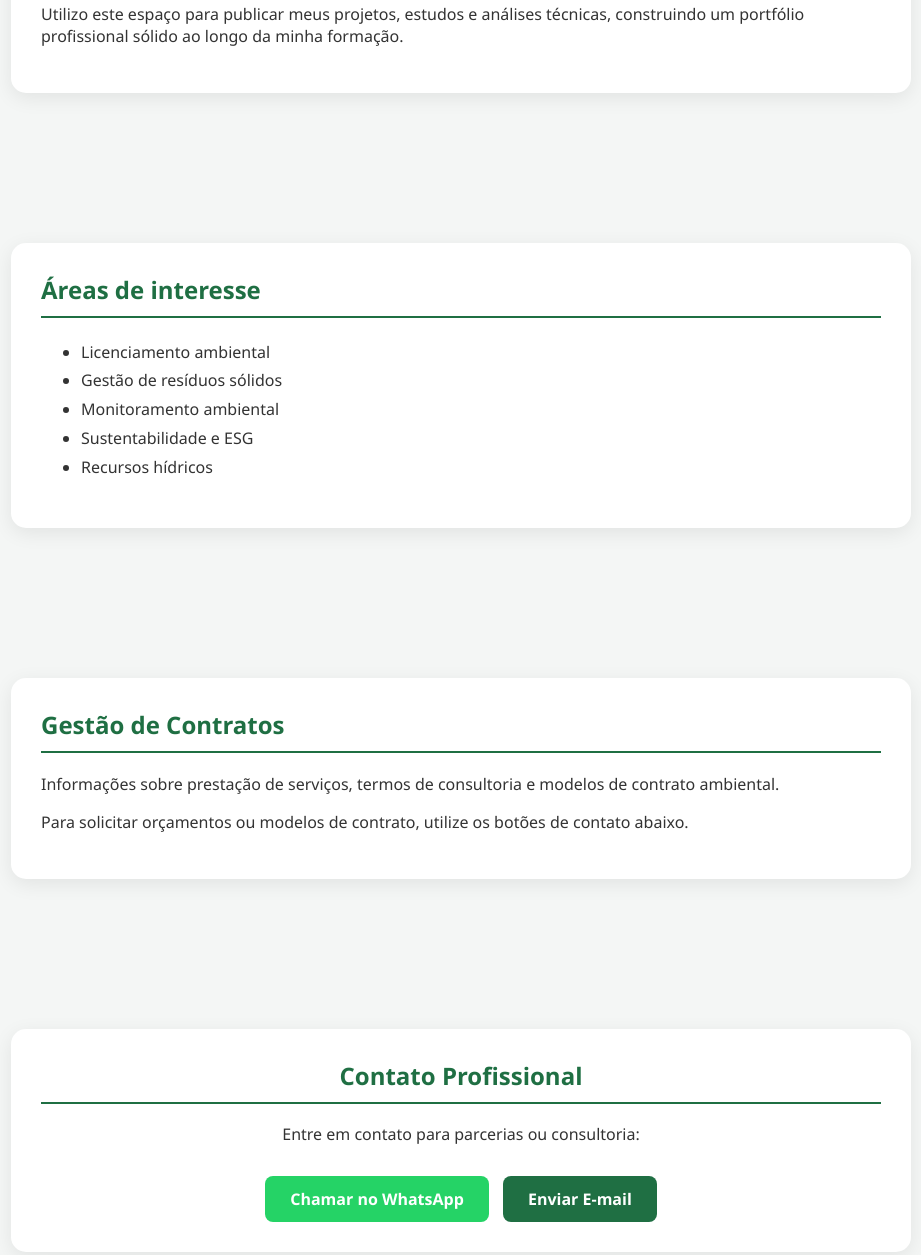
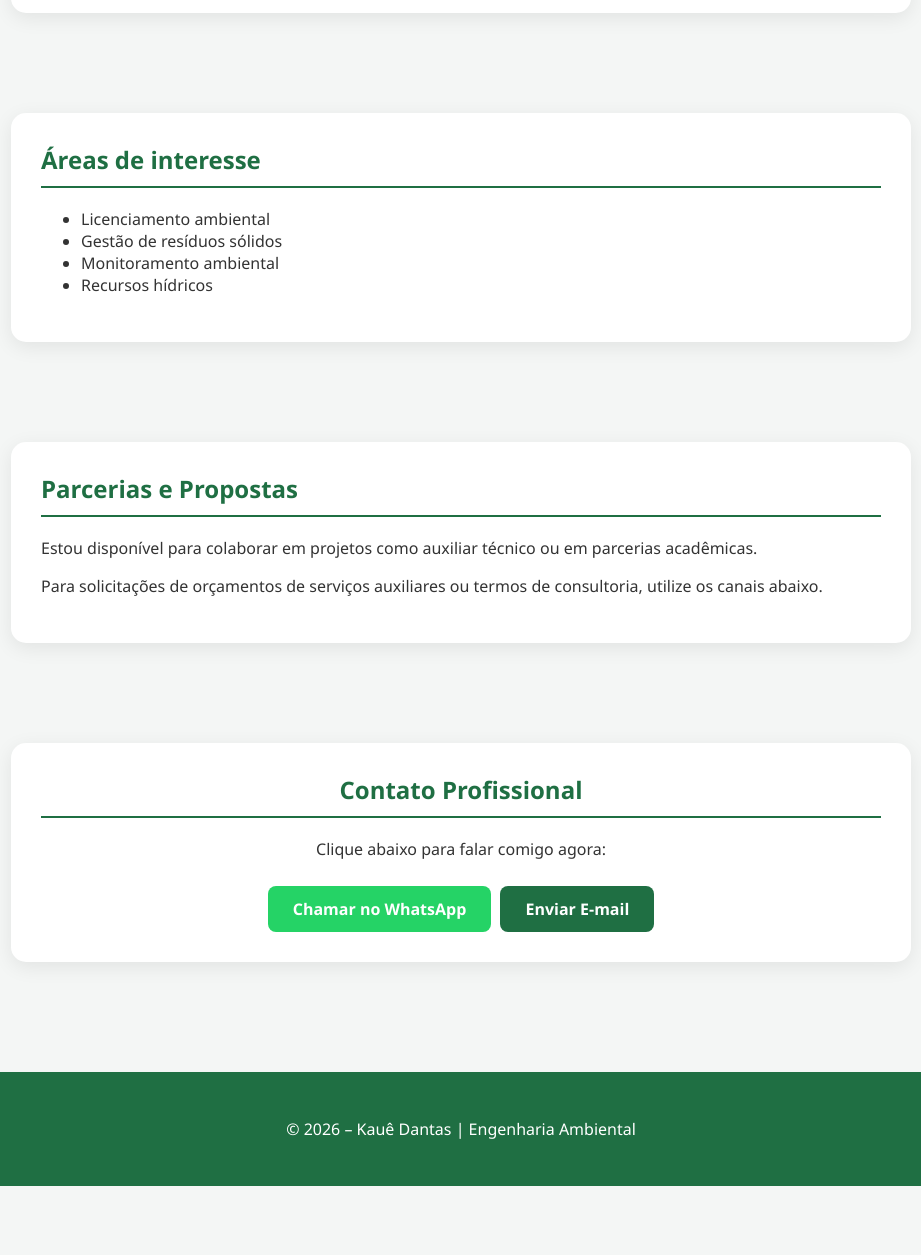
Before and after one commit to patrikdantas/kaue-dantas.ambiental, a plain HTML site: page index.html in a window 1280 px wide. Shown: the part 548-1803 px from the top of the page, without its empty margins (179-1100 px from the left). After the commit the page ends 1734 px from the top, so only its background shows below. Drawn offline with Linux system fonts and the light colour scheme.

Commit message:
index.html

```diff
--- a/index.html
+++ b/index.html
@@ -8,14 +8,13 @@
         body { margin: 0; font-family: 'Segoe UI', Arial, sans-serif; background-color: #f4f6f5; color: #333; scroll-behavior: smooth; }
         header { background-color: #1f6f43; color: white; padding: 80px 20px; text-align: center; }
         nav { background: white; padding: 15px; text-align: center; position: sticky; top: 0; box-shadow: 0 2px 10px rgba(0,0,0,0.1); z-index: 1000; }
-        nav a { margin: 0 15px; text-decoration: none; color: #1f6f43; font-weight: bold; font-size: 16px; }
-        section { padding: 60px 20px; max-width: 900px; margin: auto; }
-        .card { background: white; padding: 30px; border-radius: 15px; box-shadow: 0 5px 20px rgba(0,0,0,0.08); margin-bottom: 30px; }
+        nav a { margin: 0 15px; text-decoration: none; color: #1f6f43; font-weight: bold; }
+        section { padding: 40px 20px; max-width: 900px; margin: auto; }
+        .card { background: white; padding: 30px; border-radius: 15px; box-shadow: 0 5px 20px rgba(0,0,0,0.08); margin-bottom: 20px; }
         h2 { color: #1f6f43; border-bottom: 2px solid #1f6f43; padding-bottom: 10px; margin-top: 0; }
-        .btn-ws { display: inline-block; background: #25d366; color: white; padding: 12px 25px; text-decoration: none; border-radius: 8px; font-weight: bold; margin-top: 15px; }
-        .btn-mail { display: inline-block; background: #1f6f43; color: white; padding: 12px 25px; text-decoration: none; border-radius: 8px; font-weight: bold; margin-top: 15px; margin-left: 10px; }
+        .btn-ws { display: inline-block; background: #25d366; color: white; padding: 12px 25px; text-decoration: none; border-radius: 8px; font-weight: bold; margin-top: 10px; }
+        .btn-mail { display: inline-block; background: #1f6f43; color: white; padding: 12px 25px; text-decoration: none; border-radius: 8px; font-weight: bold; margin-top: 10px; margin-left: 5px; }
         footer { background: #1f6f43; color: white; text-align: center; padding: 30px; margin-top: 50px; }
-        ul { line-height: 1.8; }
     </style>
 </head>
 <body>
@@ -23,7 +22,7 @@
 <nav>
     <a href="#sobre">Sobre</a>
     <a href="#projetos">Projetos</a>
-    <a href="#contratos">Contratos</a>
+    <a href="#parcerias">Parcerias</a>
     <a href="#contato">Contato</a>
 </nav>
 
@@ -35,8 +34,7 @@
 <section id="sobre">
     <div class="card">
         <h2>Sobre mim</h2>
-        <p>Sou estudante de Engenharia Ambiental, focado em soluções sustentáveis, análise ambiental e desenvolvimento de projetos voltados à preservação dos recursos naturais e à qualidade de vida.</p>
-        <p>Utilizo este espaço para publicar meus projetos, estudos e análises técnicas, construindo um portfólio profissional sólido ao longo da minha formação.</p>
+        <p>Sou estudante de Engenharia Ambiental focado em soluções sustentáveis e análise técnica. Este portfólio apresenta meus estudos e projetos em desenvolvimento durante minha formação acadêmica.</p>
     </div>
 </section>
 
@@ -47,25 +45,24 @@
             <li>Licenciamento ambiental</li>
             <li>Gestão de resíduos sólidos</li>
             <li>Monitoramento ambiental</li>
-            <li>Sustentabilidade e ESG</li>
             <li>Recursos hídricos</li>
         </ul>
     </div>
 </section>
 
-<section id="contratos">
+<section id="parcerias">
     <div class="card">
-        <h2>Gestão de Contratos</h2>
-        <p>Informações sobre prestação de serviços, termos de consultoria e modelos de contrato ambiental.</p>
-        <p>Para solicitar orçamentos ou modelos de contrato, utilize os botões de contato abaixo.</p>
+        <h2>Parcerias e Propostas</h2>
+        <p>Estou disponível para colaborar em projetos como auxiliar técnico ou em parcerias acadêmicas.</p>
+        <p>Para solicitações de orçamentos de serviços auxiliares ou termos de consultoria, utilize os canais abaixo.</p>
     </div>
 </section>
 
 <section id="contato">
     <div class="card" style="text-align: center;">
         <h2>Contato Profissional</h2>
-        <p>Entre em contato para parcerias ou consultoria:</p>
-        <a href="https://wa.me/5584999344332?text=Olá%20Kauê,%20gostaria%20de%20falar%20sobre%20um%20projeto%20ambiental." target="_blank" class="btn-ws">Chamar no WhatsApp</a>
+        <p>Clique abaixo para falar comigo agora:</p>
+        <a href="https://wa.me/5584999344332" target="_blank" class="btn-ws">Chamar no WhatsApp</a>
         <a href="mailto:patrikkaue7@gmail.com" class="btn-mail">Enviar E-mail</a>
     </div>
 </section>
```
